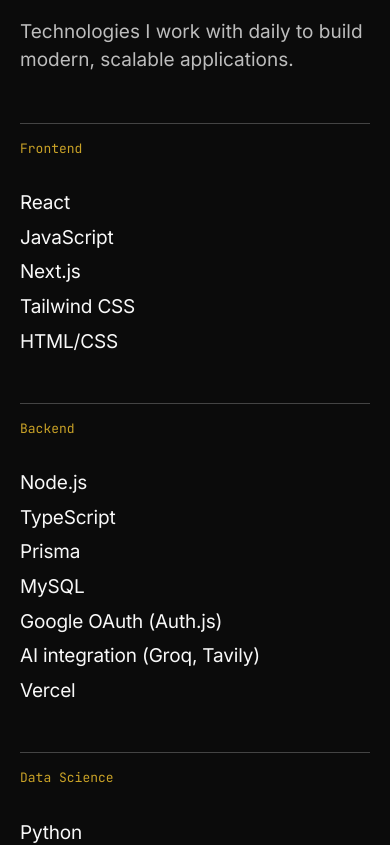
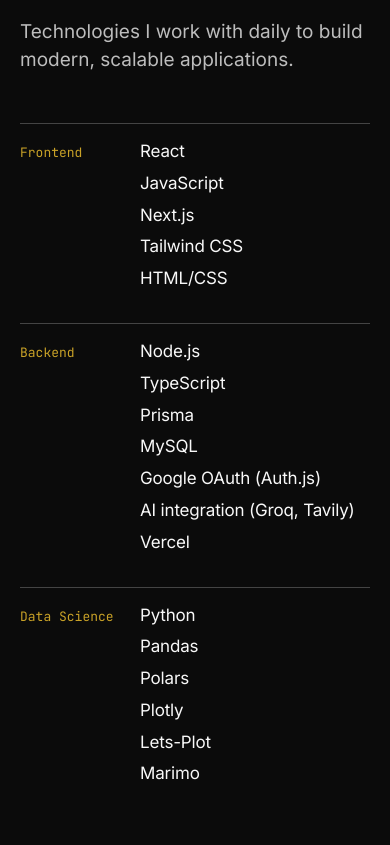
Before and after one commit to sydneyjnr/Sydney-Portfolio, a React (Vite) app: page / in a window 390 px wide. Shown: the part 1026-1871 px from the top of the page. Built offline with nearby package versions, Linux system fonts and the light colour scheme.

Commit message:
style: set skills as labelled rows on small screens

```diff
--- a/src/components/Skills.css
+++ b/src/components/Skills.css
@@ -30,8 +30,25 @@
   color: var(--text-primary);
 }
 
+/* Stacked, each group becomes a row with its label in a margin of its own. */
 @media (max-width: 1023px) {
   .skills__grid {
     grid-template-columns: minmax(0, 1fr);
+    row-gap: var(--space-8);
+  }
+
+  .skill-group {
+    display: grid;
+    grid-template-columns: 6.5rem minmax(0, 1fr);
+    column-gap: var(--space-4);
+  }
+
+  .skill-group__title {
+    margin-bottom: 0;
+    padding-top: 0.35em;
+  }
+
+  .skill-group__list {
+    font-size: var(--step-body);
   }
 }
```
